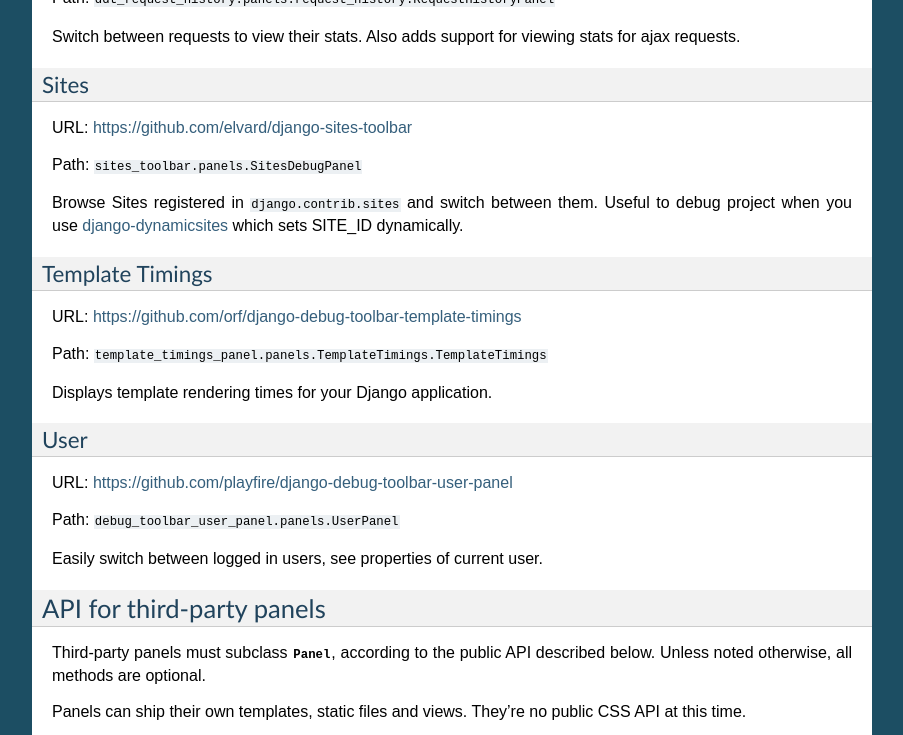
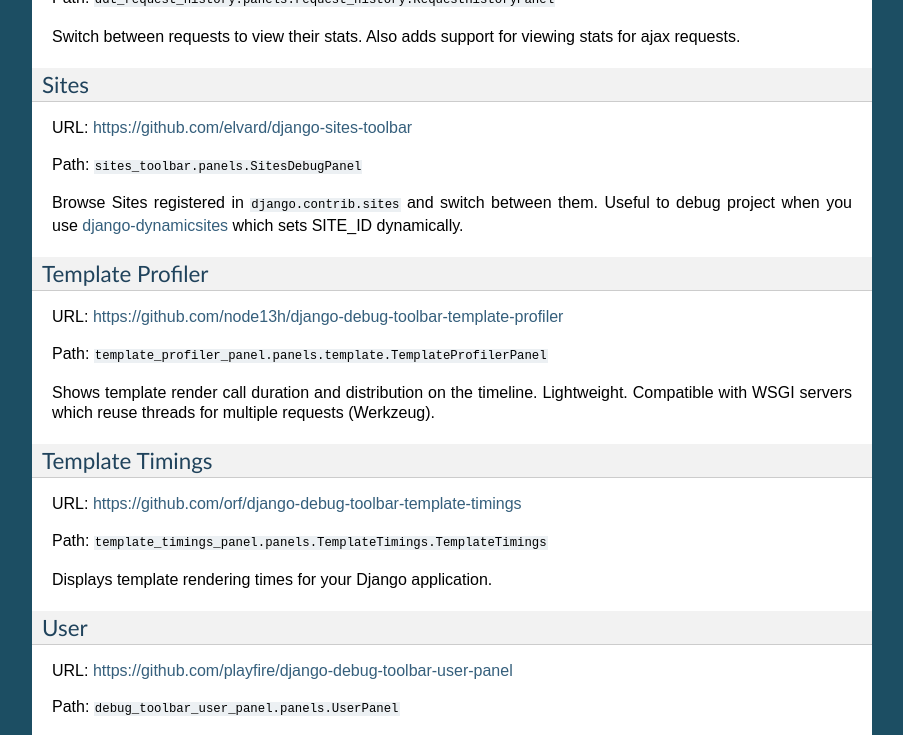
Before and after one commit to jazzband/django-debug-toolbar, a Sphinx documentation site: the page built from docs/panels.rst, in a window 1280 px wide and 900 px high, scrolled down 3945 px, cut to the strip 0-735 px from the top of the window. Shown: the whole strip, without its empty margins (198-1101 px from the left). Built offline with Sphinx 7.4.7, drawn with Linux system fonts in a browser that asks for light colours.

Commit message:
Add Template Profiler Panel
This one is similar to Template Timings, but uses
different visualisation approach and also works
correctly with servers which reuse threads for different
requests.

Does not include any SQL stats.

```diff
--- a/docs/panels.rst
+++ b/docs/panels.rst
@@ -238,6 +238,16 @@
 <https://bitbucket.org/uysrc/django-dynamicsites/src>`_ which sets SITE_ID
 dynamically.
 
+Template Profiler
+~~~~~~~~~~~~~~~~~
+
+URL: https://github.com/node13h/django-debug-toolbar-template-profiler
+
+Path: ``template_profiler_panel.panels.template.TemplateProfilerPanel``
+
+Shows template render call duration and distribution on the timeline. Lightweight.
+Compatible with WSGI servers which reuse threads for multiple requests (Werkzeug).
+
 Template Timings
 ~~~~~~~~~~~~~~~~
 
```
